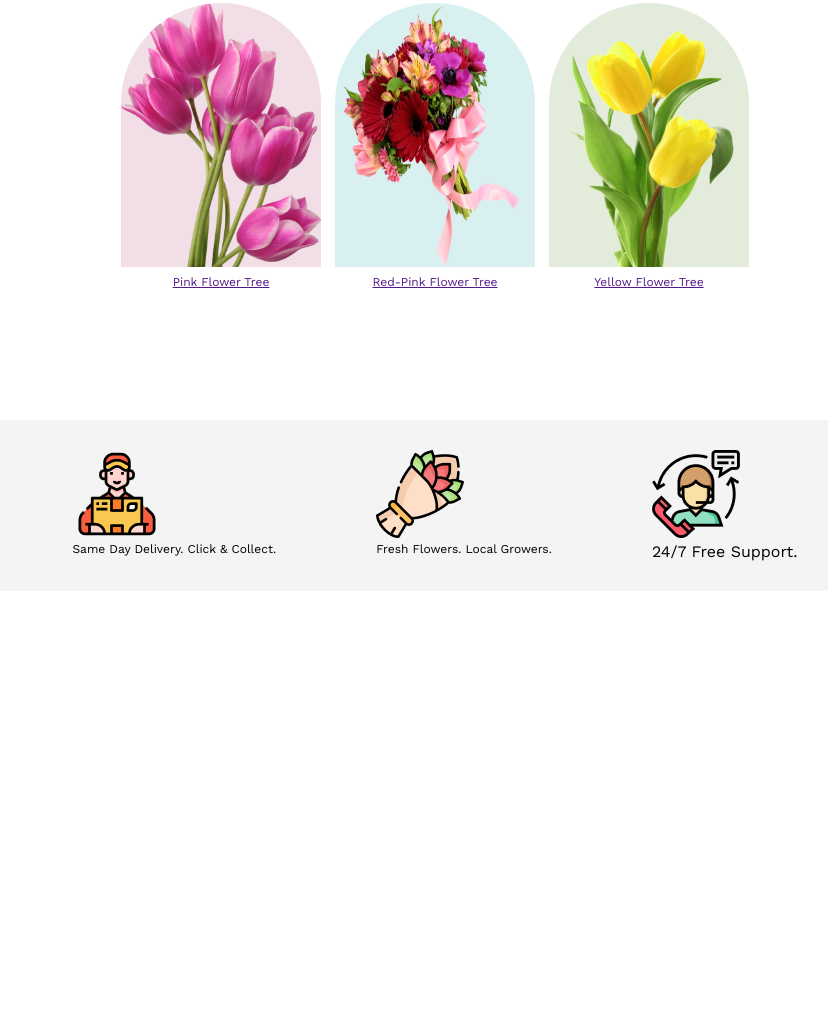
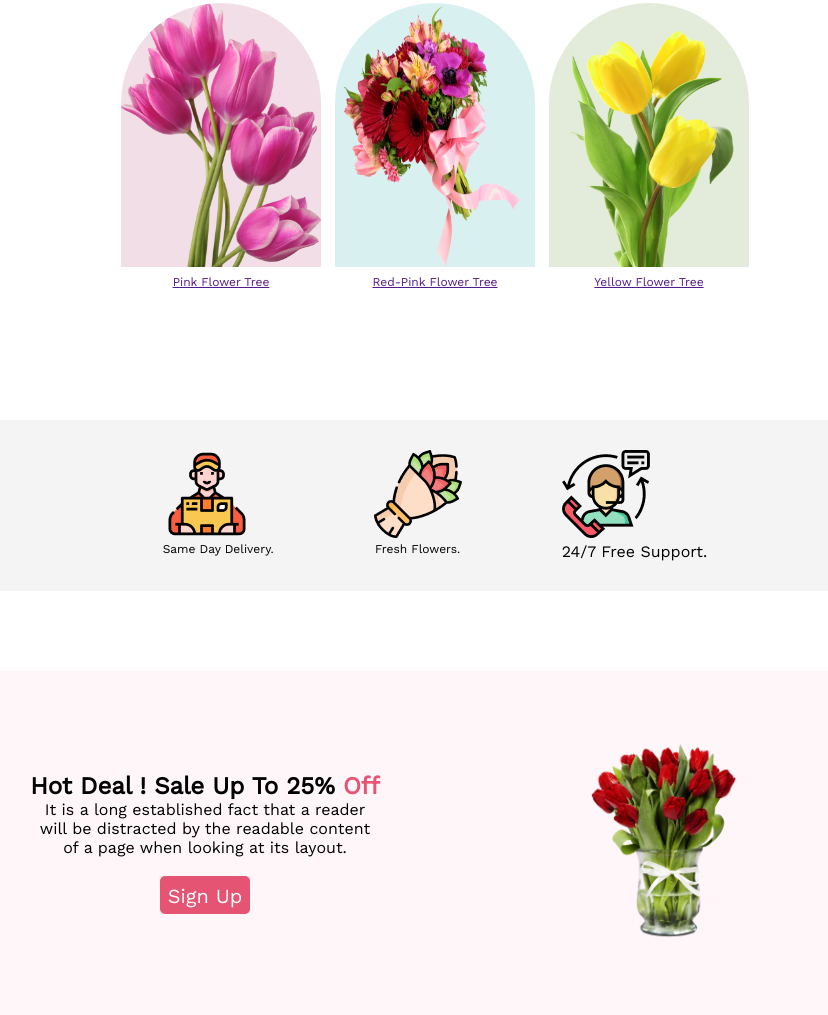
Before and after one commit to aminul-islam-be/AmiTomarFulBikreta, a plain HTML site: page index.html in a window 1280 px wide. Shown: the part 812-1827 px from the top of the page, without its empty margins (205-1033 px from the left). Before the commit the page ends 1483 px from the top, so only its background shows below. Drawn offline with nearby package versions, Linux system fonts and the light colour scheme.

Commit message:
area3 added

```diff
--- a/index.html
+++ b/index.html
@@ -49,11 +49,11 @@
             <div class="area2-flex">
                 <div>
                     <div><img src="img/Group 57.png" alt="Sells"></div>
-                    <div><p class="anchorCenter anchorSize">Same Day Delivery. Click & Collect.</p></div>
+                    <div><p class="anchorCenter anchorSize">Same Day Delivery.</p></div>
                 </div>
                 <div>
                     <div><img src="img/Group 58.png" alt="Gift"></div>
-                    <div><p class="anchorCenter anchorSize">Fresh Flowers. Local Growers.</p></div>
+                    <div><p class="anchorCenter anchorSize">Fresh Flowers.</p></div>
                 </div>
                 <div>
                     <div><img src="img/Group 59.png" alt="Service"></div>
@@ -62,6 +62,17 @@
             </div>
         </section>
     </main>
+    <section class="section-area3">
+        <div class="area3-flex">
+            <div class="area3size">
+                <h2>Hot Deal ! Sale Up To 25% <span class="color1-2">Off</span></h2>
+                <p>It is a long established fact that a reader will be distracted by the readable content of a page when looking at its layout.</p>
+                <br>
+                <button class="btn"><a href="" class="a-stl">Sign Up</a></button>
+            </div>
+            <div class="area3size"><img src="img/pngwing 8.png" class="img-size" alt=""></div>
+        </div>
+    </section>
     <footer></footer>
 </body>
 </html>
--- a/style.css
+++ b/style.css
@@ -91,3 +91,25 @@
     gap: 100px;
     padding: 30px;
 }
+.section-area3{
+    background-color: #E554730D;
+}
+.area3-flex{
+    display: flex;
+    justify-content: center;
+    align-items: center;
+    gap: 70px;
+    padding: 50px;
+}
+.area3size{
+    width: 350px;
+    text-align: center;
+    padding: 20px;
+}
+.img-size{
+    height: 200px;
+
+}
+.color1-2{
+    color: #E55473;
+}
```
